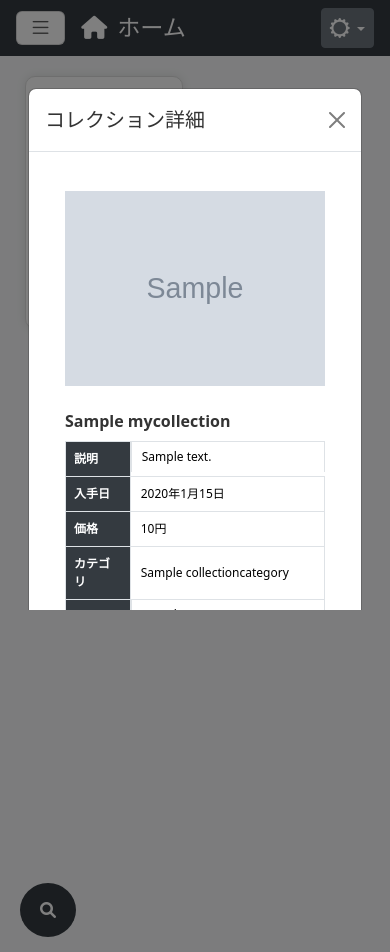
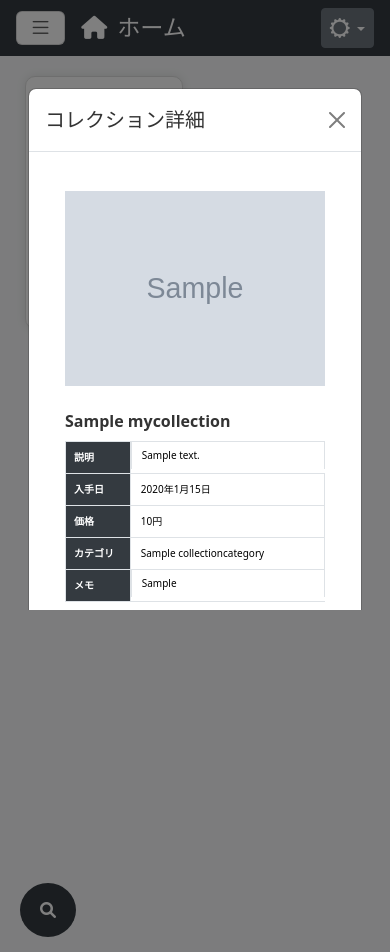
Before and after one commit to NakazatoTaichi/django-searchproject, a Django app: page /mycollection/home in a window 390 px wide, after a click that opens the changed part. Run offline with Django 5.2, Linux system fonts and the light colour scheme; a user stored in the database is signed in; tables that the repository leaves empty hold one stand-in row (values such as "Sample post"); grey boxes marked "Sample" are stand-in pictures.

Commit message:
サイズ変更

```diff
--- a/search_project/mycollection/templates/home.html
+++ b/search_project/mycollection/templates/home.html
@@ -603,7 +603,7 @@
             max-height: 530px;
         }
         .modal-detail-table th, td {
-            font-size: 0.75rem;
+            font-size: 10px;
         }
         .modal-detail-content h5 {
             white-space: nowrap;
```
